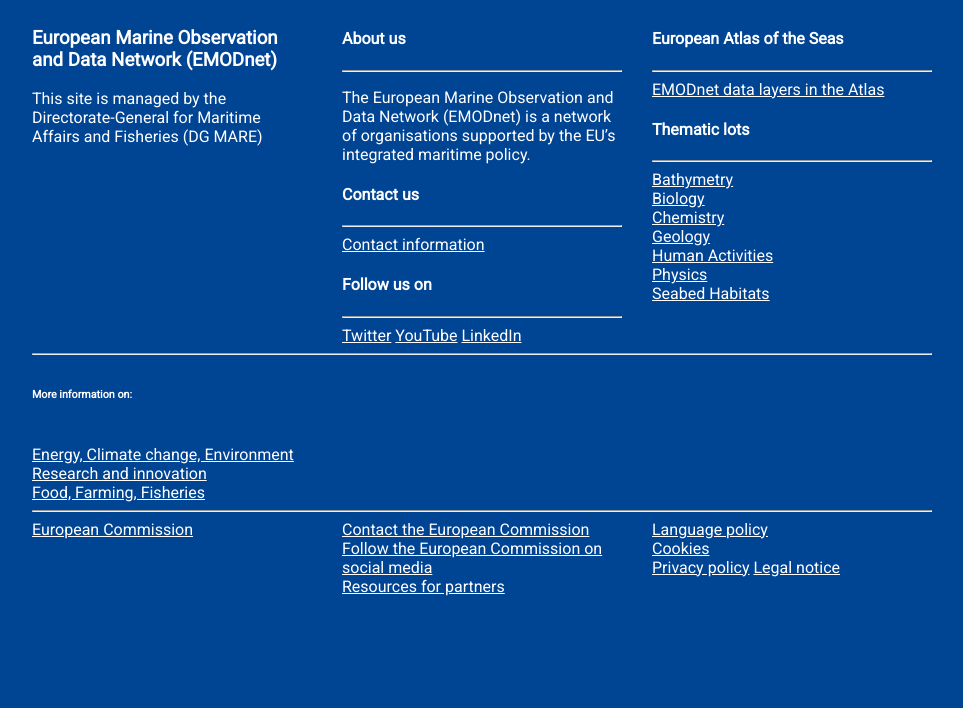
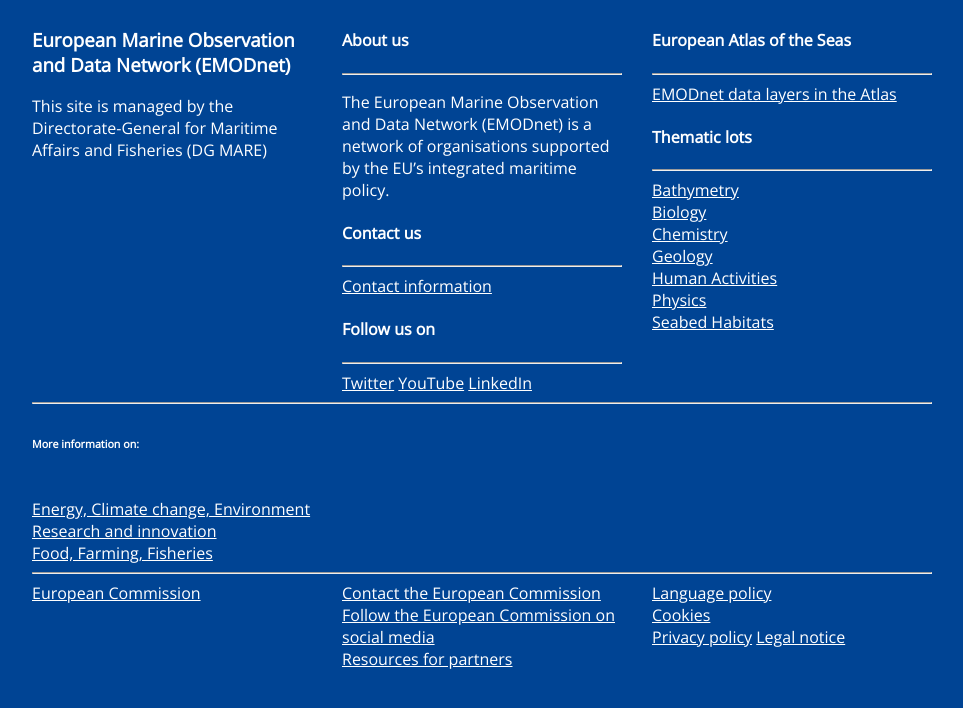
Before and after one commit to Ceccio03/emodnet-physics, a plain HTML site: page index.html in a window 1280 px wide. Shown: the whole page, without its empty margins (158-1121 px from the left). Drawn offline with nearby package versions, Linux system fonts and the light colour scheme.

Commit message:
Update style.css

```diff
--- a/style.css
+++ b/style.css
@@ -1,4 +1,4 @@
-@import url('https://fonts.googleapis.com/css2?family=Roboto&display=swap');
+@import url('https://fonts.googleapis.com/css2?family=Open+Sans&display=swap');
 
 body *{
     box-sizing: border-box;
@@ -8,7 +8,7 @@ body{
     height: 100%;
     background-color: #004494;
     color: white;
-    font-family: 'Roboto', sans-serif;
+    font-family: 'Open Sans', sans-serif;
     display: flex;
     justify-content: center;
     align-items: center;
```
